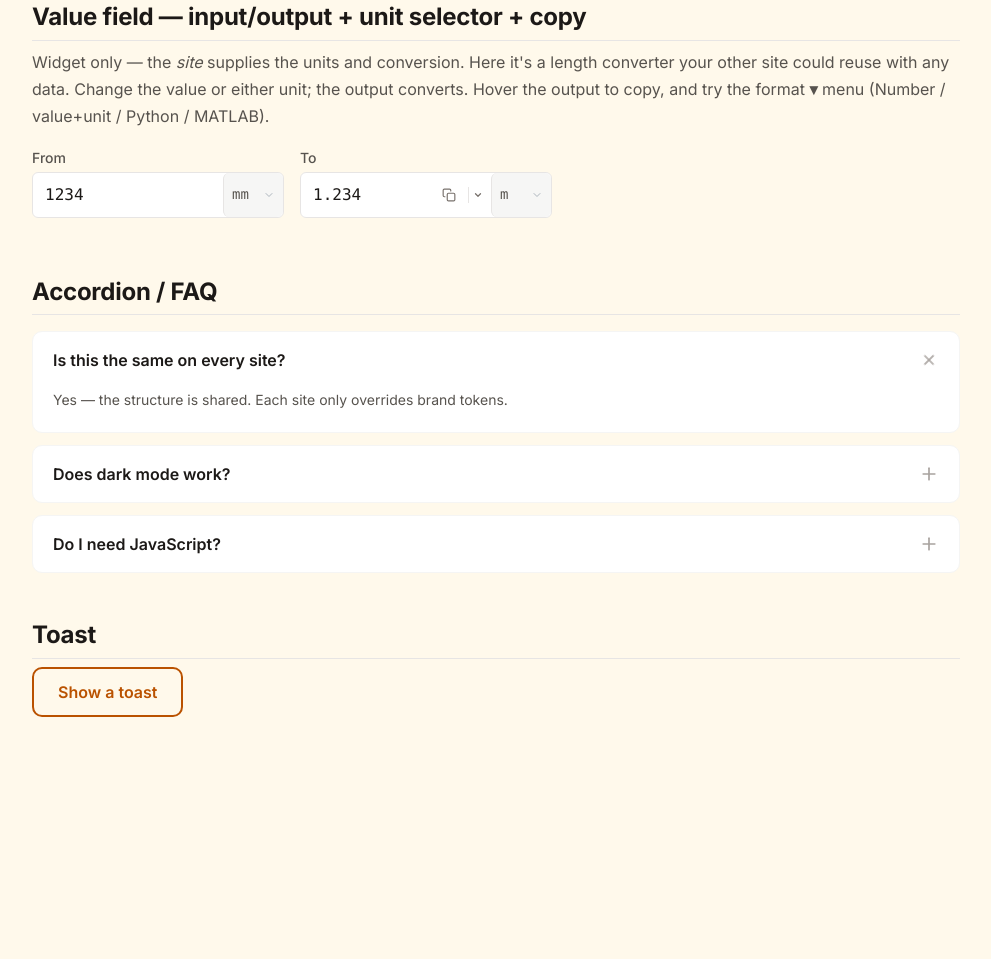
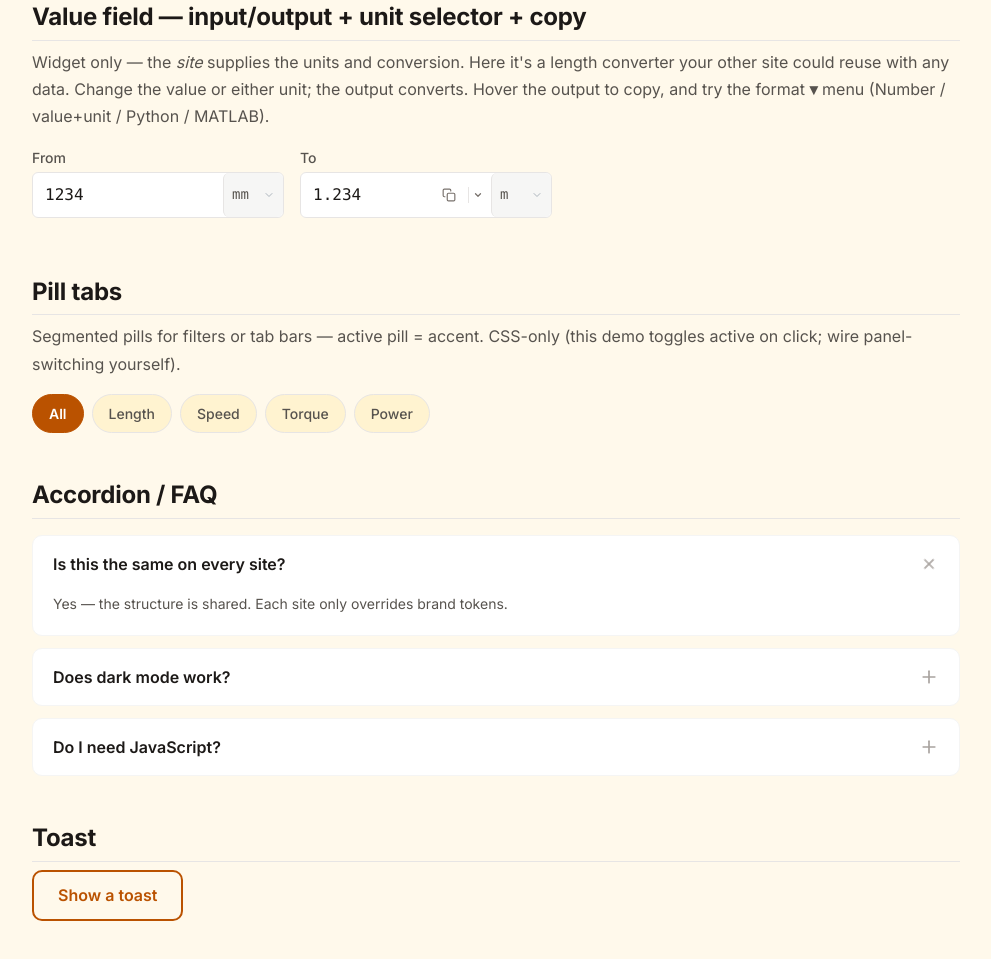
Before and after one commit to SionVerhoef/django-vibe-ui, a plain HTML site: page demo/index.html in a window 1280 px wide. Shown: the part 2242-3201 px from the top of the page, without its empty margins (144-1135 px from the left). Before the commit the page ends 3023 px from the top, so only its background shows below. Drawn offline with Linux system fonts and the light colour scheme; a web font is replaced by a local one.

Commit message:
feat: pill-tabs (Step 6) + showcase/docs/verify (Step 7) — v0.2.0 complete
Step 6:
- components/pill-tabs.css: segmented tabs/filter pills on semantic tokens
  (.pill-tab--active or aria-selected); demo section + toggle handler
- left behind tool-toolbar + tool-directory CSS (app plumbing), documented

Step 7:
- README refreshed (components, JS modules, tags, new 'Interactive fields &
  selectors' section with the value-field data-hook example)
- CHANGELOG: v0.2.0 entry
- PLAN Steps 6-7 done
- headless verify: 13 components all imported, all JS node --check clean,
  tokens resolve, braces balanced, templatetags compile

v0.2.0 harvest complete (Steps 1-7). Real-app verify is Phase 2/5.

Co-Authored-By: Claude Opus 4.8 <noreply@anthropic.com>

```diff
--- a/demo/index.html
+++ b/demo/index.html
@@ -261,6 +261,18 @@
     </section>
 
     <section>
+      <h2>Pill tabs</h2>
+      <p class="muted">Segmented pills for filters or tab bars — active pill = accent. CSS-only (this demo toggles active on click; wire panel-switching yourself).</p>
+      <div class="pill-tabs" role="tablist" style="margin-top:var(--space-4)">
+        <button class="pill-tab pill-tab--active" role="tab" aria-selected="true">All</button>
+        <button class="pill-tab" role="tab" aria-selected="false">Length</button>
+        <button class="pill-tab" role="tab" aria-selected="false">Speed</button>
+        <button class="pill-tab" role="tab" aria-selected="false">Torque</button>
+        <button class="pill-tab" role="tab" aria-selected="false">Power</button>
+      </div>
+    </section>
+
+    <section>
       <h2>Accordion / FAQ</h2>
       <div class="faq-container" style="margin-top:var(--space-4)">
         <details class="faq-item" open>
@@ -309,6 +321,18 @@
       t.innerHTML = 'Item added <button class="toast-action">Undo</button>';
       document.getElementById('toasts').appendChild(t);
       setTimeout(() => t.remove(), 3500);
+    });
+
+    // pill-tabs demo: toggle active on click (real tabs wire panel switching)
+    document.querySelectorAll('.pill-tabs').forEach(function (group) {
+      group.addEventListener('click', function (e) {
+        var t = e.target.closest('.pill-tab');
+        if (!t) return;
+        group.querySelectorAll('.pill-tab').forEach(function (p) {
+          p.classList.toggle('pill-tab--active', p === t);
+          p.setAttribute('aria-selected', String(p === t));
+        });
+      });
     });
 
     // value-field demo: a length converter — the SITE-side data + conversion a
--- /dev/null
+++ b/src/vibe_ui/static/vibe_ui/css/components/pill-tabs.css
@@ -0,0 +1,54 @@
+/* ===================================================================
+   Pill tabs — segmented rounded tabs / filters. Active pill = accent fill.
+   Use as buttons (wire panel-switching yourself) or as links (nav/filter).
+   Active state: add .pill-tab--active OR aria-selected="true".
+   =================================================================== */
+.pill-tabs {
+  display: flex;
+  flex-wrap: wrap;
+  gap: var(--space-2);
+}
+
+.pill-tab {
+  display: inline-flex;
+  align-items: center;
+  padding: var(--space-2) var(--space-4);
+  border-radius: var(--radius-full);
+  border: var(--border-width) solid var(--border);
+  background: var(--surface-elevated);
+  color: var(--text-muted);
+  font-family: var(--font-body);
+  font-size: var(--text-sm);
+  font-weight: var(--weight-medium);
+  white-space: nowrap;
+  cursor: pointer;
+  text-decoration: none;
+  transition: color var(--duration-fast) var(--ease-out),
+              background var(--duration-fast) var(--ease-out),
+              border-color var(--duration-fast) var(--ease-out);
+}
+
+.pill-tab:hover {
+  color: var(--text);
+  border-color: var(--border-strong);
+}
+
+.pill-tab:focus-visible {
+  outline: 2px solid var(--accent);
+  outline-offset: 2px;
+}
+
+.pill-tab--active,
+.pill-tab[aria-selected="true"] {
+  color: var(--text-on-accent);
+  background: var(--accent);
+  border-color: var(--accent);
+  font-weight: var(--weight-semibold);
+}
+
+.pill-tab--active:hover,
+.pill-tab[aria-selected="true"]:hover {
+  color: var(--text-on-accent);
+  background: var(--accent-hover);
+  border-color: var(--accent-hover);
+}
--- a/src/vibe_ui/static/vibe_ui/css/ui.css
+++ b/src/vibe_ui/static/vibe_ui/css/ui.css
@@ -45,6 +45,7 @@
 @import url('./components/category-nav.css') layer(components);
 @import url('./components/num-field.css') layer(components);
 @import url('./components/value-field.css') layer(components);
+@import url('./components/pill-tabs.css') layer(components);
 
 /* --- Utilities --- */
 @import url('./utilities/helpers.css') layer(utilities);
```
Also changed, not shown: 3 other files.
